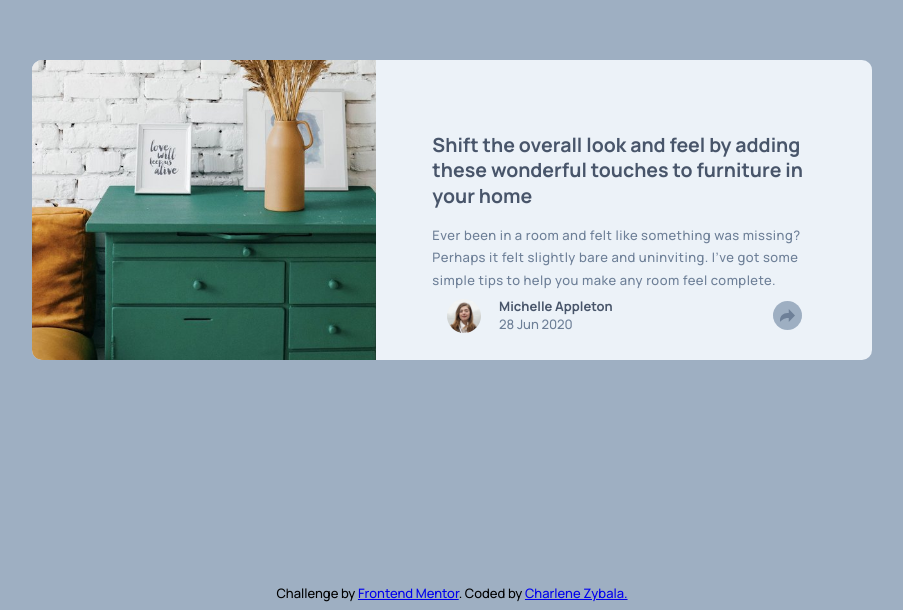
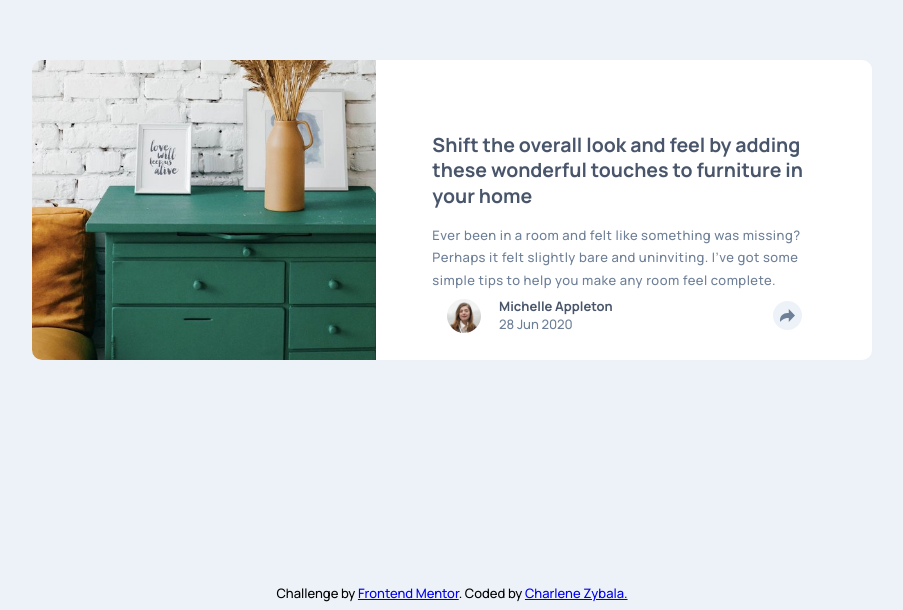
Before and after one commit to Cha-Hyperion/Article-preview-component-FrontEndMentor-Challenge, a website built with Parcel: page index.html in a window 1280 px wide. Shown: the part 190-800 px from the top of the page, without its empty margins (188-1091 px from the left). Built offline with nearby package versions, Linux system fonts and the light colour scheme.

Commit message:
fix colors

```diff
--- a/scss/base/_base.scss
+++ b/scss/base/_base.scss
@@ -3,7 +3,7 @@
 }
 
 .content {
-    background: $color-text-tertiary;
+    background: $color-text-quaternary;
     font-size: $font-size;
     font-weight: $font-weight;
     height: 100vh;
--- a/scss/components/_card.scss
+++ b/scss/components/_card.scss
@@ -4,7 +4,7 @@
     max-width: $width-mobile;
     margin: auto;
     border-radius: 10px;
-    background-color: $color-text-quaternary;
+    background-color: white;
     display: flex;
     flex-direction: column;
     justify-content: space-between;
--- a/scss/components/_sharing-tool.scss
+++ b/scss/components/_sharing-tool.scss
@@ -22,7 +22,7 @@
                 border-left: 12px solid transparent;
                 border-right: 12px solid transparent;
                 border-top: 12px solid $color-text-primary;
-                bottom: -12px;
+                bottom: -11px;
                 ;
             }
         }
@@ -46,7 +46,7 @@
         width: 1.8rem;
         border-radius: 1.8rem;
         content: '';
-        background-color: $color-text-tertiary;
+        background-color: $color-text-quaternary;
         display: flex;
         justify-content: center;
         align-items: center;
```
